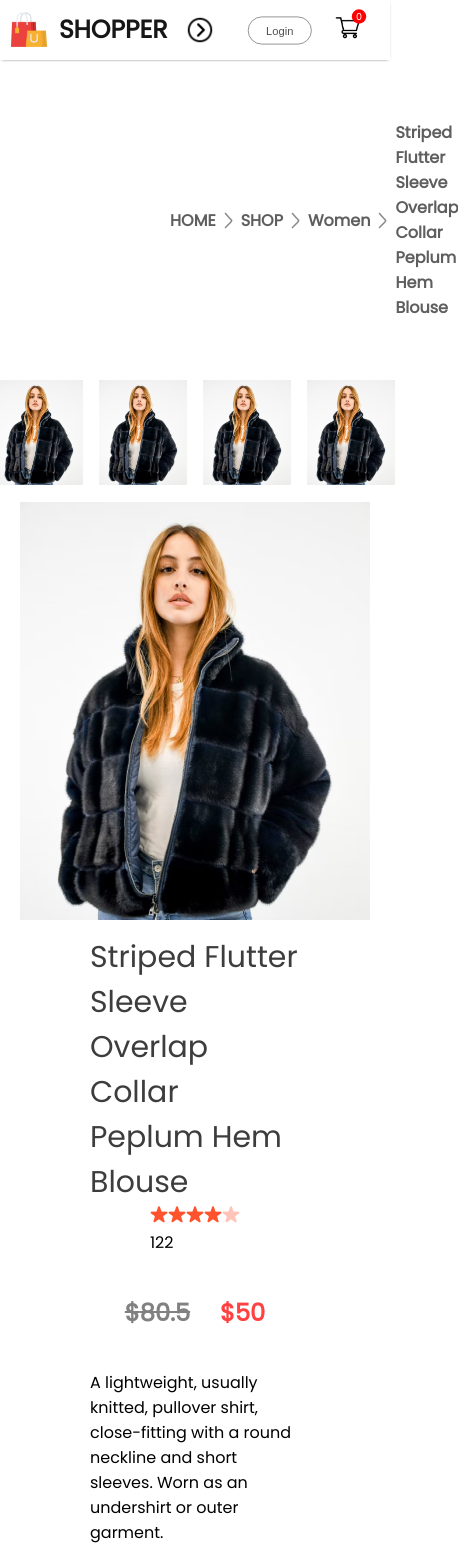
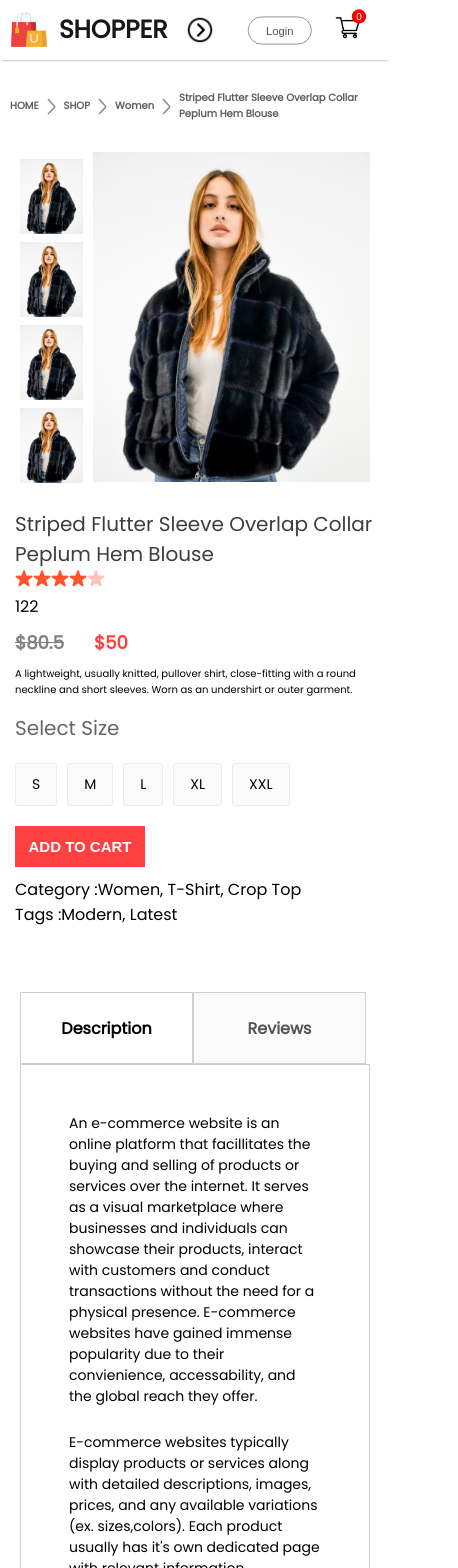
Before and after one commit to BillyNutty/e-commerce, a React (Create React App) app: page /product/1 in a window 390 px wide. Shown: the top 1568 px of the page, 458 px wide, since content can reach past the window. Built offline with nearby package versions, Linux system fonts and the light colour scheme.

Commit message:
responsive

```diff
--- a/src/App.js
+++ b/src/App.js
@@ -21,7 +21,8 @@
       <BrowserRouter>
       <Navbar/>
       <Routes>
-        <Route path='' element={<Shop/>}/>
+        <Route path='/' element={<Shop/>}/>
+        <Route path='/e-commerce' element={<Shop/>}/>
         <Route path='/mens' element={<ShopCategory banner={men_banner} category="men"/>}/>
         <Route path='/womens' element={<ShopCategory banner={women_banner} category="women"/>}/>
         <Route path='/kids' element={<ShopCategory banner={kid_banner} category="kid"/>}/>
--- a/src/Components/Breadcrums/Breadcrum.css
+++ b/src/Components/Breadcrums/Breadcrum.css
@@ -8,3 +8,27 @@
     margin: 60px 170px;
     text-transform: capitalize;
 }
+
+@media(max-width: 1280px) {
+    .breadcrum {
+        margin: 30px 50px;
+        font-size: 14px;
+    }
+}
+@media(max-width: 1024px) {
+    .breadcrum {
+        margin: 30px 30px;
+        font-size: 13px;
+    }
+}
+@media(max-width: 800px) {
+    .breadcrum {
+        margin: 30px 10px;
+        font-size: 12px;
+    }
+}
+@media(max-width: 500px) {
+    .breadcrum {
+        font-size: 10px;
+    }
+}
--- a/src/Components/DescriptionBox/DescriptionBox.css
+++ b/src/Components/DescriptionBox/DescriptionBox.css
@@ -31,8 +31,16 @@
     padding-bottom: 70px;
 }
 
-@media screen and (max-width: 1200px) {
-    .descriptionbox{
-        margin: 25px 25px;
+@media(max-width: 1280px) {
+    .descriptionbox {
+        margin: 60px;
     }
 }
+@media(max-width: 800px) {
+    .descriptionbox {
+        margin: 60px 20px;
+    }
+    .descriptionbox-description {
+        font-size: 14px;
+    }
+}
--- a/src/Components/ProductDisplay/ProductDisplay.css
+++ b/src/Components/ProductDisplay/ProductDisplay.css
@@ -16,7 +16,7 @@
 }
 
 .productdisplay-img-list img{
-height: 163px;
+    height: 163px;
 }
 
 .productdisplay-main-img{
@@ -28,8 +28,6 @@
     margin: 0px 70px;
     display: flex;
     flex-direction: column;
-    justify-content: center;
-    align-items: center;
 }
 
 .productdisplay-right h1{
@@ -106,49 +104,191 @@
     font-weight: 600;
 }
 
-.productdisplay-image {
-    display: flex;
-    justify-content: center;
+
+
+@media(max-width: 1280px) {
+    .productdisplay {
+        margin: 0px 60px;
+    }
+    .productdisplay-left {
+        gap: 10px;
+    }
+    .productdisplay-img-list {
+        gap: 10px;
+    }
+    .productdisplay-img-list img {
+        height: 120px;
+    }
+    .productdisplay-main-img {
+        width: auto;
+        height: 510px;
+    }
+    .productdisplay-right {
+        margin: 0px 30px;
+    }
+    .productdisplay-right h1 {
+        font-size: 22px;
+    }
+    .productdisplay-right-stars {
+        gap: 3px;
+        font-size: 13px;
+    }
+    .productdisplay-right-prices {
+        margin: 10px 0px;
+        font-size: 18px;
+    }
+    .productdisplay-right-description {
+        font-size: 13px;
+    }
+    .productdisplay-right-size h1 {
+        margin-top: 20px;
+        font-size: 20px;
+    }
+    .productdisplay-right-sizes div {
+        padding: 14px 20px;
+    }
+    .productdisplay-right button {
+        width: 150px;
+        padding: 15px 0px;
+        margin-bottom: 20px;
+    }
+    .productdisplay-right-category {
+        margin-top: 5px;
+        font-size: 14px;
+    }
 }
 
-@media screen and (max-width: 1200px) {
+@media(max-width: 1024px) {
+    .productdisplay {
+        margin: 0px 30px;
+    }
+    .productdisplay-left {
+        gap: 5px;
+    }
+    .productdisplay-img-list img {
+        height: 80px;
+    }
+    .productdisplay-main-img {
+        height: 350px;
+    }
+    .productdisplay-right h1 {
+        font-size: 18px;
+    }
+    .productdisplay-right-stars img {
+        width: 15px;
+    }
+    .productdisplay-right-description {
+        font-size: 12px;
+    }
+    .productdisplay-right-sizes {
+        margin: 10px 0px;
+    }
+    .productdisplay-right-sizes div {
+        padding: 10px 16px;
+        font-size: 12px;
+    }
+    .productdisplay-right button {
+        width: 120px;
+        padding: 10px 0px;
+        margin-bottom: 10px;
+        font-size: 14px;
+    }
+    .productdisplay-right-category {
+        font-size: 12px;
+    }
+}
+
+@media(max-width: 800px) {
+    .productdisplay {
+        margin: 0px 10px;
+    }
+    .productdisplay-left {
+        gap: 0px;
+        flex-direction: column-reverse;
+        align-items: center;
+    }
+    .productdisplay-img-list {
+        flex-direction: row;
+        gap: 6px;
+    }
+    .productdisplay-img-list img {
+        height: 70px;
+    }
+    .productdisplay-main-img {
+        height: 300px;
+    }
+    .productdisplay-right h1 {
+        font-size: 14px;
+    }
+    .productdisplay-right-stars img {
+        width: 13px;
+    }
+    .productdisplay-right-description {
+        font-size: 10px;
+    }
+     .productdisplay-right-size h1 {
+        margin-top: 10px;
+     }
+    .productdisplay-right-sizes {
+        margin: 10px;
+        gap: 5px;
+    }
+    .productdisplay-right-sizes div {
+        padding: 4px 11px;
+    }
+    .productdisplay-right button {
+        width: 100px;
+        font-size: 12px;
+    }
+    .productdisplay-right-category {
+        font-size: 10px;
+    }
+}
+
+@media(max-width: 500px) {
     .productdisplay {
         flex-direction: column;
-        margin: 20px;
     }
     .productdisplay-left {
+        gap: 10px;
+        flex-direction: row;
+        margin: auto;
+    }
+    .productdisplay-img-list {
         flex-direction: column;
+        gap: 8px;
+    }
+    .productdisplay-img-list img {
+        height: 75px;
+    }
+    .productdisplay-main-img {
+        height: 330px;
     }
     .productdisplay-right {
+        margin: 5px;
+    }
+    .productdisplay-right h1 {
         margin-top: 15px;
+        font-size: 20px;
+        font-weight: 500;
     }
-    .productdisplay-main-img{
-        width: 500px;
-        height: 600px;
-        justify-content: center;
+    .productdisplay-right-stars img {
+        width: 15px;
     }
-    .productdisplay-img-list{
-        flex-direction: row;
+    .productdisplay-right-sizes {
+        gap: 10px;
+        margin: 20px 0px;
     }
-    .productdisplay-img-list img{
-        height: 135px;
-        }
+    .productdisplay-right-sizes div {
+        padding: 10px 16px;
+        font-size: 14px;
+    }
+    .productdisplay-right button {
+        width: 130px;
+        font-size: 15px;
+        padding: 12px 0px;
+    }
+    .productdisplay-right-category {
+        font-size: 16px;
+    }
 }
-
-@media screen and (max-width: 900px) {
-    .productdisplay-main-img{
-        width: 690%;
-        height: 690%;
-}
-.productdisplay-img-list img{
-    height: 105px;
-    }
-
-    .productdisplay-right h1{
-       font-weight: 500;
-       font-size: 30px;
-    }
-
-
-
-}
--- a/src/Components/RelatedProducts/RelatedProducts.css
+++ b/src/Components/RelatedProducts/RelatedProducts.css
@@ -25,29 +25,63 @@
     gap: 30px;
 }
 
-@media screen and (max-width: 1200px) {
+@media(max-width: 1280px) {
+    .related-products {
+        height: 70vh;
+    }
+    .related-products h1 {
+        font-size: 40px;
+    }
+    .related-products hr {
+        width: 160px;
+        height: 4px;
+    }
+    .related-products-item {
+        gap: 20px;
+        margin-top: 30px;
+    }
+}
+
+@media(max-width: 1024px) {
     .relatedproducts {
-        height: 1250px;
+        height: 60vh;
     }
     .relatedproducts h1 {
-    font-size: 40px;
-    font-weight: 200;
+        font-size: 30px;
     }
     .relatedproducts hr {
-        display: none;
+        width: 120px;
+        height: 3px;
+    }
+    .relatedproducts-item {
+        gap: 15px;
+        margin-top: 20px;
+    }
+}
+
+@media(max-width: 800px) {
+    .relatedproducts {
+        height: 50vh;
+        gap: 6px;
+    }
+    .relatedproducts h1 {
+        font-size: 20px;
+    }
+    .relatedproducts hr {
+        width: 100px;
+    }
+    .relatedproducts-item {
+        gap: 5px;
+    }
+}
+
+@media(max-width: 500px) {
+    .relatedproducts {
+        height: 80vh;
     }
     .relatedproducts-item {
         display: grid;
-        grid-template-columns: repeat(2, 1fr);
+        grid-template-columns: 1fr 1fr;
+        gap: 20px;
     }
 }
-
-@media screen and (max-width: 900px) {
-    .relatedproducts {
-        height: 2300px;
-    }
-    .relatedproducts-item {
-        grid-template-columns: repeat(1, 1fr);
-    }
-
-}
--- a/src/Pages/CSS/LoginSignup.css
+++ b/src/Pages/CSS/LoginSignup.css
@@ -68,21 +68,53 @@
     font-weight: 500;
 }
 
-@media screen and (max-width: 900px) {
-    .loginsignup-fields input {
-        width: 350px;
+@media(max-width: 1280px) {
+    .loginsignup {
+        padding-top: 50px;
+    }
+    .loginsignup-container {
+        width: auto;
+        max-width: 500px;
+        max-height: 500px;
+    }
+    .loginsignup-container h1 {
+        margin: 10px 0px;
     }
     .loginsignup-fields {
-        align-items: center;
+        gap: 20px;
+        margin-top: 20px;
     }
-
-    .loginsignup-container h1 {
-        text-align: center;
+    .loginsignup-fields input {
+        height: 65px;
+        width: 93%;
     }
-    .loginsignup-container button{
-         width: 350px;
+    .loginsignup-container button {
+        width: 100%;
     }
-    .loginsignup-container {
-        width: 350px;
+    .loginsignup-login {
+        font-size: 16px;
+    }
+    .loginsignup-agree {
+        font-size: 14px;
+        gap: 10px;
     }
 }
+
+@media(max-width: 800px) {
+    .loginsignup-container {
+        padding: 20px 30px;
+    }
+    .loginsignup-container h1 {
+        font-size: 24px;
+    }
+    .loginsignup-fields {
+        margin-top: 20px;
+    }
+    .loginsignup-fields input {
+        height: 50px;
+    }
+    .loginsignup-container button {
+        height: 50px;
+        font-size: 16px;
+    }
+}
--- a/src/Pages/CSS/ShopCategory.css
+++ b/src/Pages/CSS/ShopCategory.css
@@ -24,7 +24,7 @@
 .shopcategory-products{
     margin: 20px 170px;
     display: grid;
-    grid-template-columns: repeat(3, 1fr);
+    grid-template-columns: 1fr 1fr 1fr 1fr;
     row-gap: 80px;
     column-gap: 20px;
 }
@@ -43,16 +43,55 @@
     font-weight: 500
 }
 
-@media screen and (max-width: 1200px) {
-.shopcategory-products {
-    display: grid;
-    grid-template-columns: repeat(2, 1fr);
-}
+@media(max-width: 1280px) {
+    .shopcategory-banner {
+        margin: 22px auto;
+        width: 90%;
+    }
+    .shopcategory-indexSort {
+        width: 90%;
+        margin: auto;
+    }
+    .shopcategory-sort {
+        padding: 5px 10px;
+        font-size: 12px;
+    }
+    .shopcategory-indexSort p {
+        font-size: 12px;
+    }
+    .shopcategory-products {
+        width: 90%;
+        margin: 10px auto;
+        row-gap: 40px;
+    }
+    .shopcategory-products .item {
+        margin: auto;
+    }
+    .shopcategory-loadmore {
+        margin: 100px auto;
+        width: 200px;
+        height: 60px;
+        font-size: 16px;
+    }
 }
 
-@media screen and (max-width: 900px) {
+@media(max-width: 800px) {
+    .shopcategory-banner {
+        width: 95%;
+    }
     .shopcategory-products {
-    grid-template-columns: repeat(1, 1fr);
-    justify-content: center;
+        width: 95%;
+    }
+    .shopcategory-loadmore {
+        margin: 60px auto;
+        width: 150px;
+        height: 40px;
+        font-size: 13px;
     }
 }
+
+@media(max-width: 500px) {
+    .shopcategory-products {
+        grid-template-columns: 1fr 1fr;
+    }
+}
```
Also changed, not shown: src/Components/CartItems/CartItems.css (+43 -25 lines).
